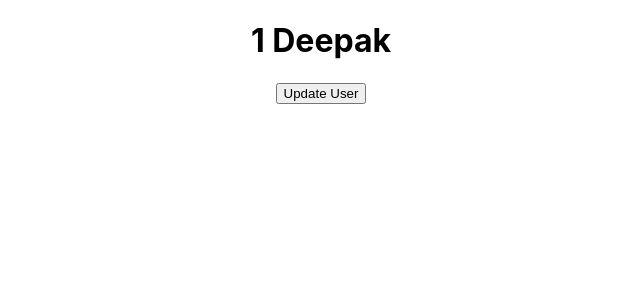
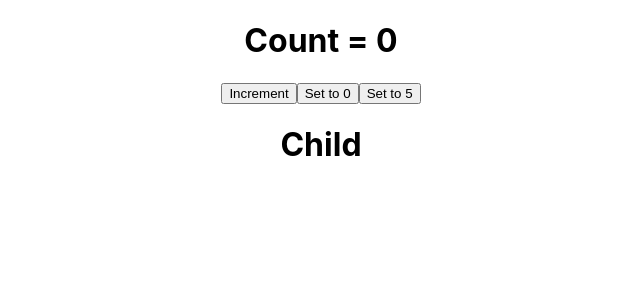
Before and after one commit to deepak252/Reactjs-Tutorial, a React (Create React App) app: page / in a window 1280 px wide. Shown: the top 300 px of the page, without its empty margins (319-959 px from the left). Built offline with nearby package versions, Linux system fonts and the light colour scheme.

Commit message:
Parent Child Rendering

```diff
--- a/src/App.js
+++ b/src/App.js
@@ -1,5 +1,6 @@
 import "./App.css";
 import ObjectUseState from "./components/ImmutableState/ObjectUseState";
+import Parent from "./components/ParentChild/Parent";
 import UseReducer from "./components/UseReducer/UseReducer";
 import UseState from "./components/UseState/UseState.js";
 
@@ -9,7 +10,8 @@
         <div className="App">
             {/* <UseState /> */}
             {/* <UseReducer /> */}
-            <ObjectUseState />
+            {/* <ObjectUseState /> */}
+            <Parent />
         </div>
     );
 }
--- /dev/null
+++ b/src/components/ParentChild/Child.js
@@ -0,0 +1,7 @@
+
+function Child() {
+    console.log("Child Render");
+    return <h1>Child</h1>;
+}
+
+export default Child;
--- /dev/null
+++ b/src/components/ParentChild/Parent.js
@@ -0,0 +1,20 @@
+import { useState } from "react";
+import Child from "./Child";
+
+function Parent() {
+    const [count,setCount] = useState(0);
+
+    console.log("Parent Render");
+
+    return (
+        <div>
+            <h1>Count = {count}</h1>
+            <button onClick={()=>setCount(c=>c+1)}>Increment</button>
+            <button onClick={()=>setCount(0)}>Set to 0</button>
+            <button onClick={()=>setCount(5)}>Set to 5</button>
+            <Child />
+        </div>
+    )
+}
+
+export default Parent;
```
